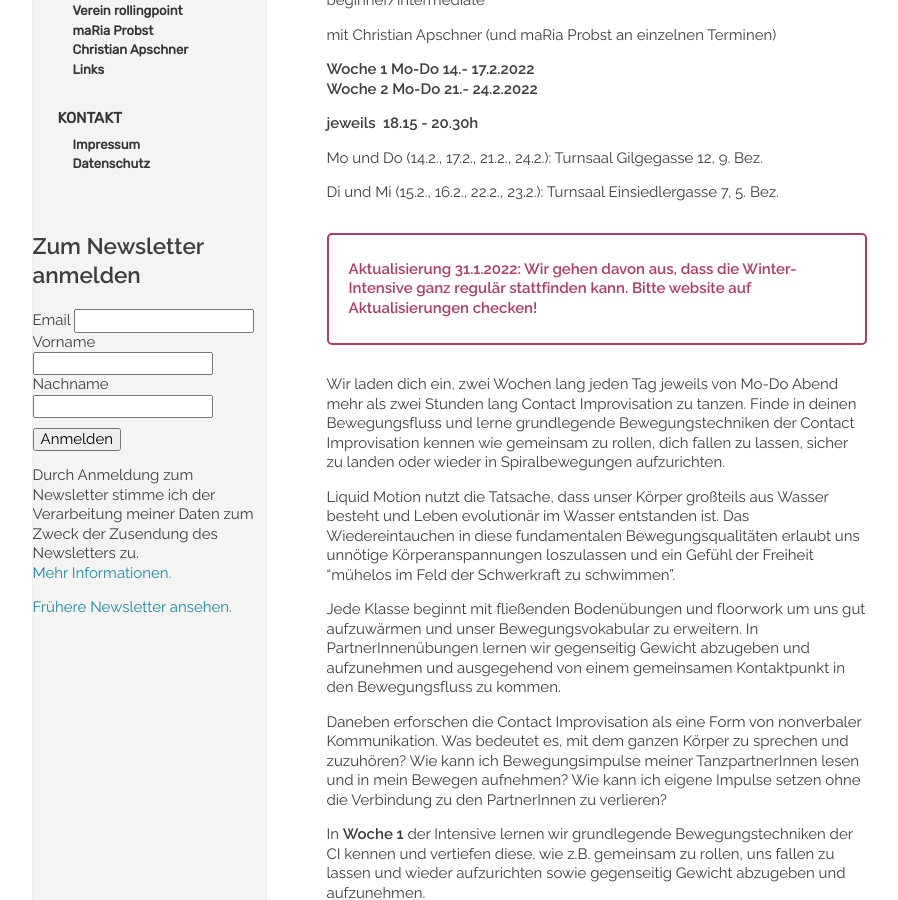
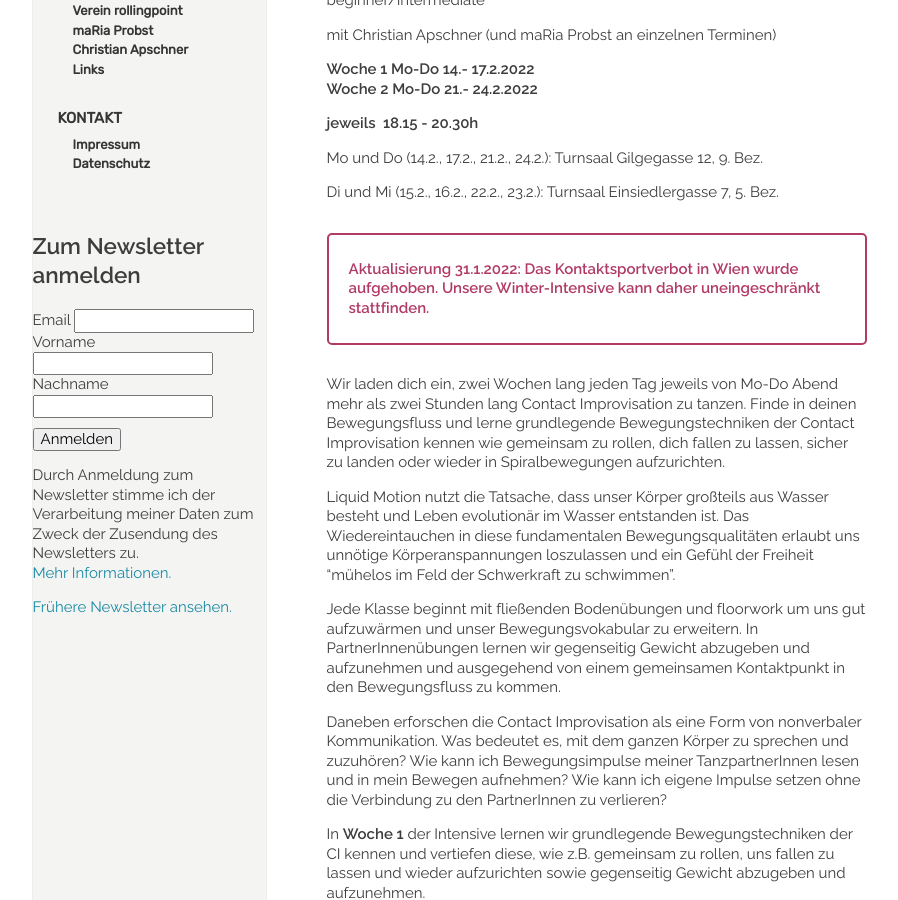
Before and after one commit to manulari/rollingpointat, a Jekyll site: the page built from _pages_de/winterintensive.md, in a window 1280 px wide and 900 px high, scrolled down 689 px. Shown: the whole window, without its empty margins (152-1050 px from the left). Built offline with Jekyll 4.4.1, drawn with Linux system fonts in a browser that asks for light colours; comment, search, counter and statistics services are not loaded.

Commit message:
Update page (de) “winterintensive”

```diff
--- a/_pages_de/winterintensive.md
+++ b/_pages_de/winterintensive.md
@@ -23,7 +23,7 @@ Mo und Do (14.2., 17.2., 21.2., 24.2.): Turnsaal Gilgegasse 12, 9. Bez.
 
 Di und Mi (15.2., 16.2., 22.2., 23.2.): Turnsaal Einsiedlergasse 7, 5. Bez.
 
-> **Aktualisierung 31.1.2022: Wir gehen davon aus, dass die Winter-Intensive ganz regulär stattfinden kann. Bitte website auf Aktualisierungen checken!**
+> **Aktualisierung 31.1.2022: Das Kontaktsportverbot in Wien wurde aufgehoben. Unsere Winter-Intensive kann daher uneingeschränkt stattfinden.**
 
 Wir laden dich ein, zwei Wochen lang jeden Tag jeweils von Mo-Do Abend mehr als zwei Stunden lang Contact Improvisation zu tanzen. Finde in deinen Bewegungsfluss und lerne grundlegende Bewegungstechniken der Contact Improvisation kennen wie gemeinsam zu rollen, dich fallen zu lassen, sicher zu landen oder wieder in Spiralbewegungen aufzurichten.
 
@@ -32,8 +32,6 @@ Liquid Motion nutzt die Tatsache, dass unser Körper großteils aus Wasser beste
 Jede Klasse beginnt mit fließenden Bodenübungen und floorwork um uns gut aufzuwärmen und unser Bewegungsvokabular zu erweitern. In PartnerInnenübungen lernen wir gegenseitig Gewicht abzugeben und aufzunehmen und ausgegehend von einem gemeinsamen Kontaktpunkt in den Bewegungsfluss zu kommen.
 
 Daneben erforschen die Contact Improvisation als eine Form von nonverbaler Kommunikation. Was bedeutet es, mit dem ganzen Körper zu sprechen und zuzuhören? Wie kann ich Bewegungsimpulse meiner TanzpartnerInnen lesen und in mein Bewegen aufnehmen? Wie kann ich eigene Impulse setzen ohne die Verbindung zu den PartnerInnen zu verlieren?
-
-
 
 In **Woche 1** der Intensive lernen wir grundlegende Bewegungstechniken der CI kennen und vertiefen diese, wie z.B. gemeinsam zu rollen, uns fallen zu lassen und wieder aufzurichten sowie gegenseitig Gewicht abzugeben und aufzunehmen.
 
@@ -51,8 +49,6 @@ Bitte den Kostenbeitrag vorab auf unser Konto\
 IBAN: AT54 3200 0000 1701 2717, BIC: RLNWATWW, Verein rollingpoint, einzahlen.
 
 Aus Gründen von CoVid ist für beide Seiten jederzeit eine Stornierung möglich. Verrechnet werden die jeweils konsumierten Kurseinheiten.
-
-
 
 &nbsp;
 
```
